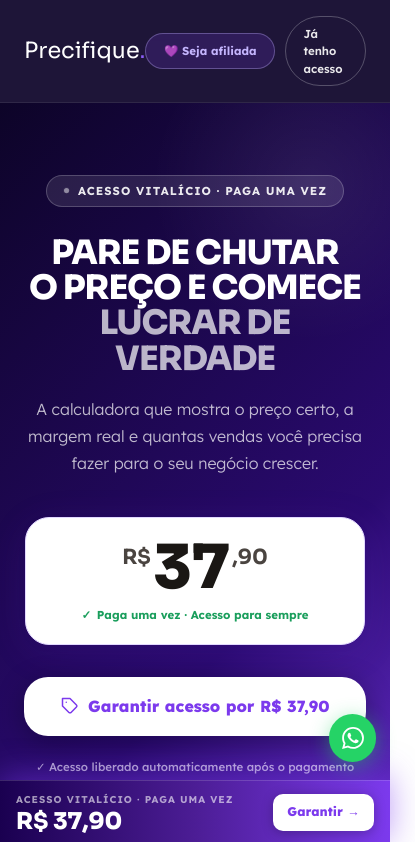
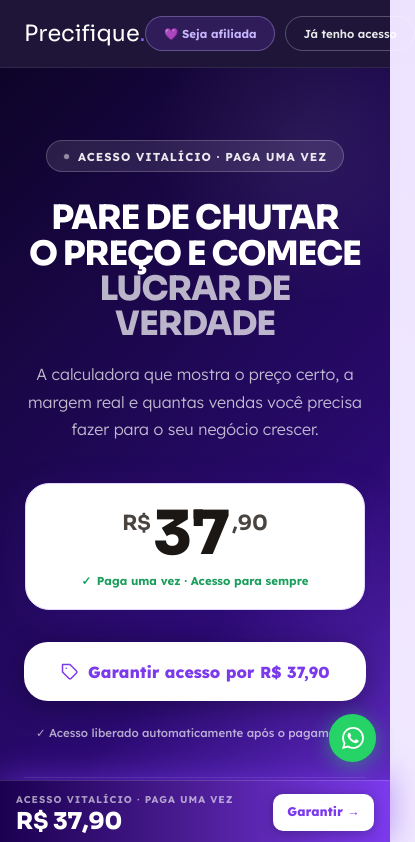
Before and after one commit to Cjota221/calculadora, a Next.js app: page / in a window 390 px wide. Shown: the top 842 px of the page, 415 px wide, since content can reach past the window. Built offline with nearby package versions, Linux system fonts and the light colour scheme.

Commit message:
fix: white-space nowrap no botão nav-login para mobile

```diff
--- a/styles/landing.css
+++ b/styles/landing.css
@@ -2,7 +2,7 @@
 .lp-nav { display: flex; align-items: center; justify-content: space-between; padding: 1rem 1.5rem; background: rgba(13,4,40,0.92); backdrop-filter: blur(16px); border-bottom: 1px solid rgba(255,255,255,0.08); position: sticky; top: 0; z-index: 100; }
 .nav-brand { font-family: var(--font-d); font-size: 1.4rem; color: #fff; }
 .nav-brand span { color: var(--pink2); }
-.nav-login { font-size: var(--fs-xs); font-weight: 600; color: rgba(255,255,255,0.9); text-decoration: none; padding: 0.5rem 1.1rem; border: 1.5px solid rgba(255,255,255,0.25); border-radius: 99px; transition: all 0.2s; }
+.nav-login { font-size: var(--fs-xs); font-weight: 600; color: rgba(255,255,255,0.9); text-decoration: none; padding: 0.5rem 1.1rem; border: 1.5px solid rgba(255,255,255,0.25); border-radius: 99px; transition: all 0.2s; white-space: nowrap; }
 .nav-login:hover { background: rgba(255,255,255,0.1); }
 .nav-login:focus-visible { outline: 2px solid #fff; outline-offset: 3px; }
 .nav-right { display: flex; align-items: center; gap: 0.6rem; }
```
